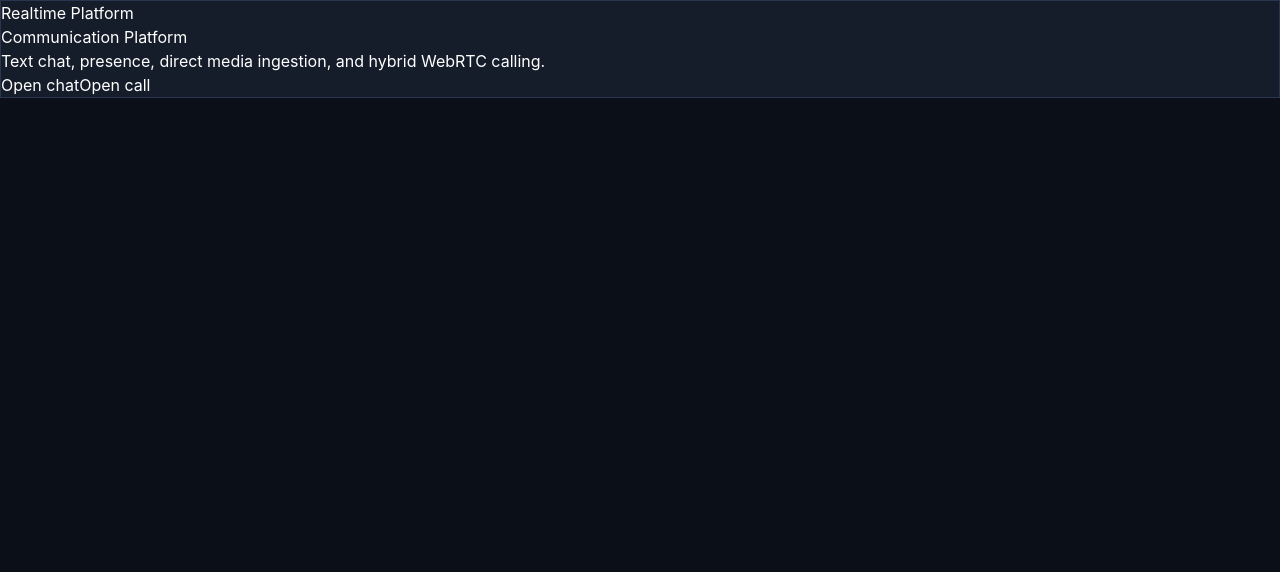
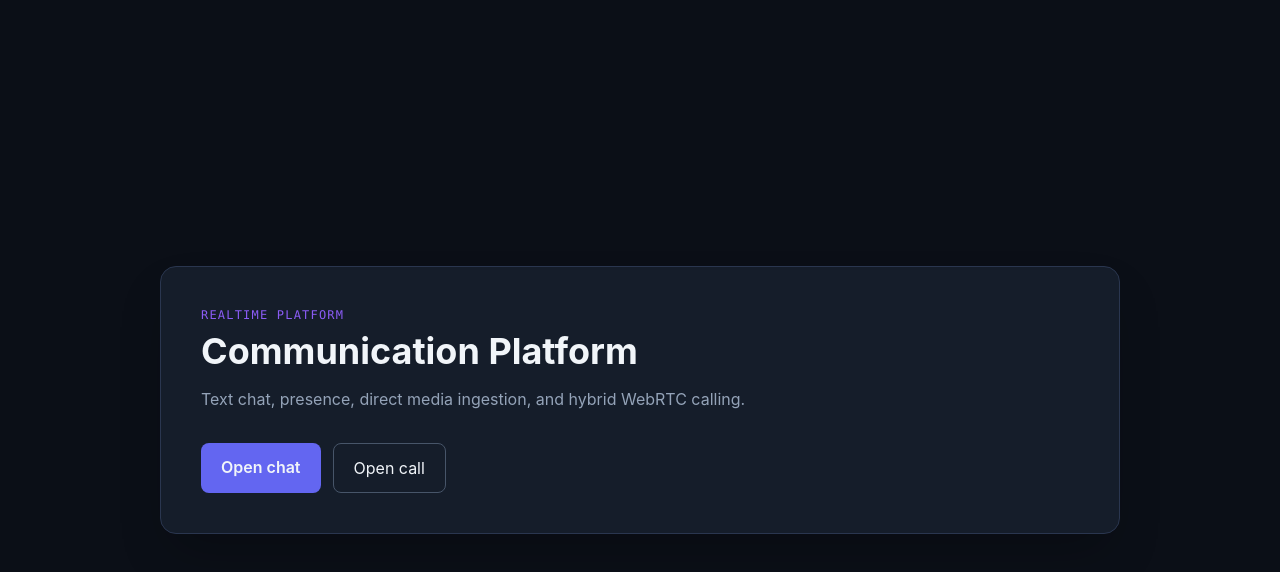
Before and after one commit to sudhanshukumardeveloper/Communication_System, a Next.js app: page / in a window 1280 px wide. Shown: the top 572 px of the page. Built offline with nearby package versions, Linux system fonts and the light colour scheme.

Commit message:
Upload tailwind.config.ts

```diff
--- /dev/null
+++ b/tailwind.config.ts
@@ -0,0 +1,20 @@
+import type { Config } from "tailwindcss";
+
+const config: Config = {
+  content: ["./src/**/*.{ts,tsx}"],
+  theme: {
+    extend: {
+      colors: {
+        obsidian: "#0B0F17",
+        slateglass: "#151D2A",
+        indigo: "#6366F1",
+        violet: "#8B5CF6",
+        emerald: "#10B981",
+        crimson: "#EF4444"
+      }
+    }
+  },
+  plugins: []
+};
+
+export default config;
```
